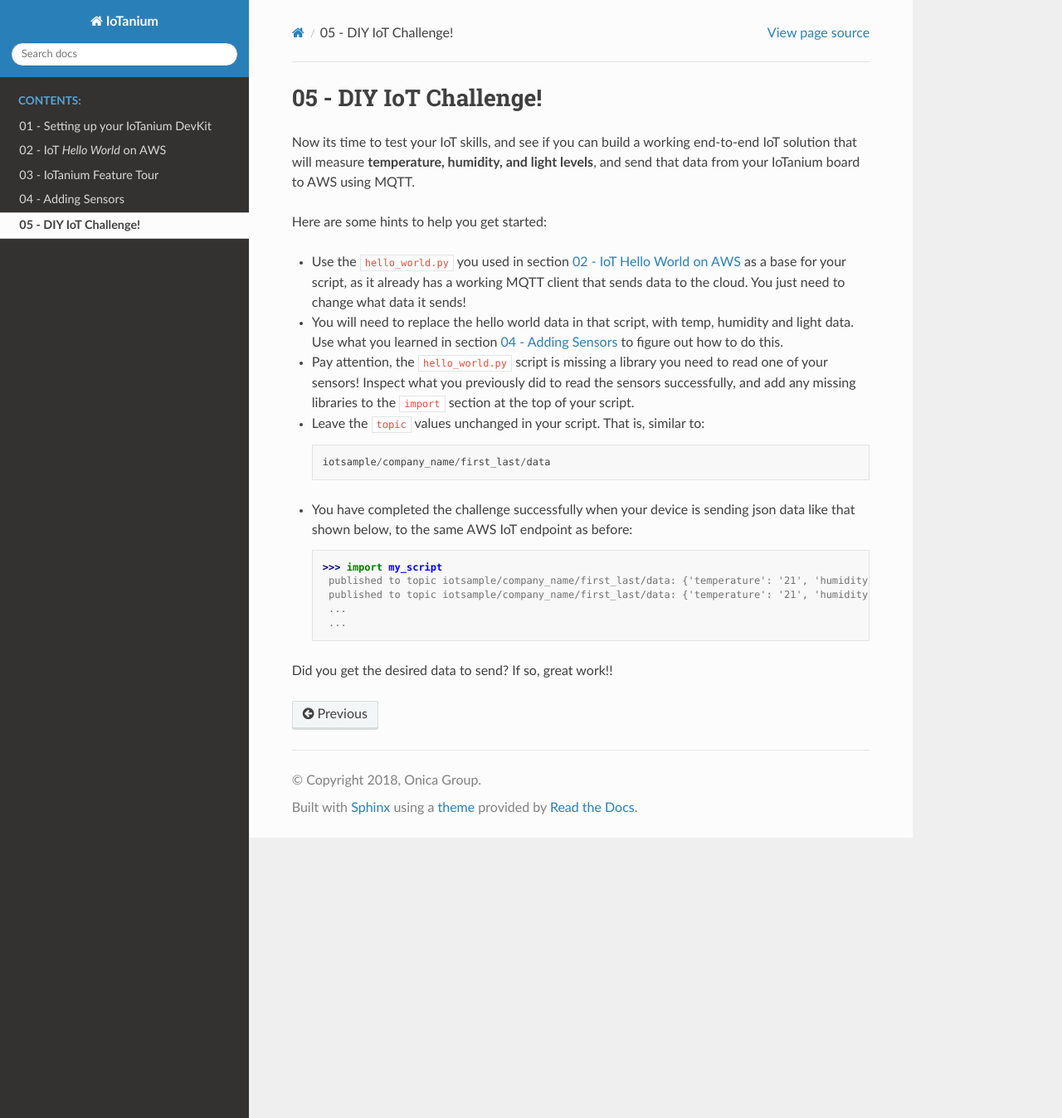
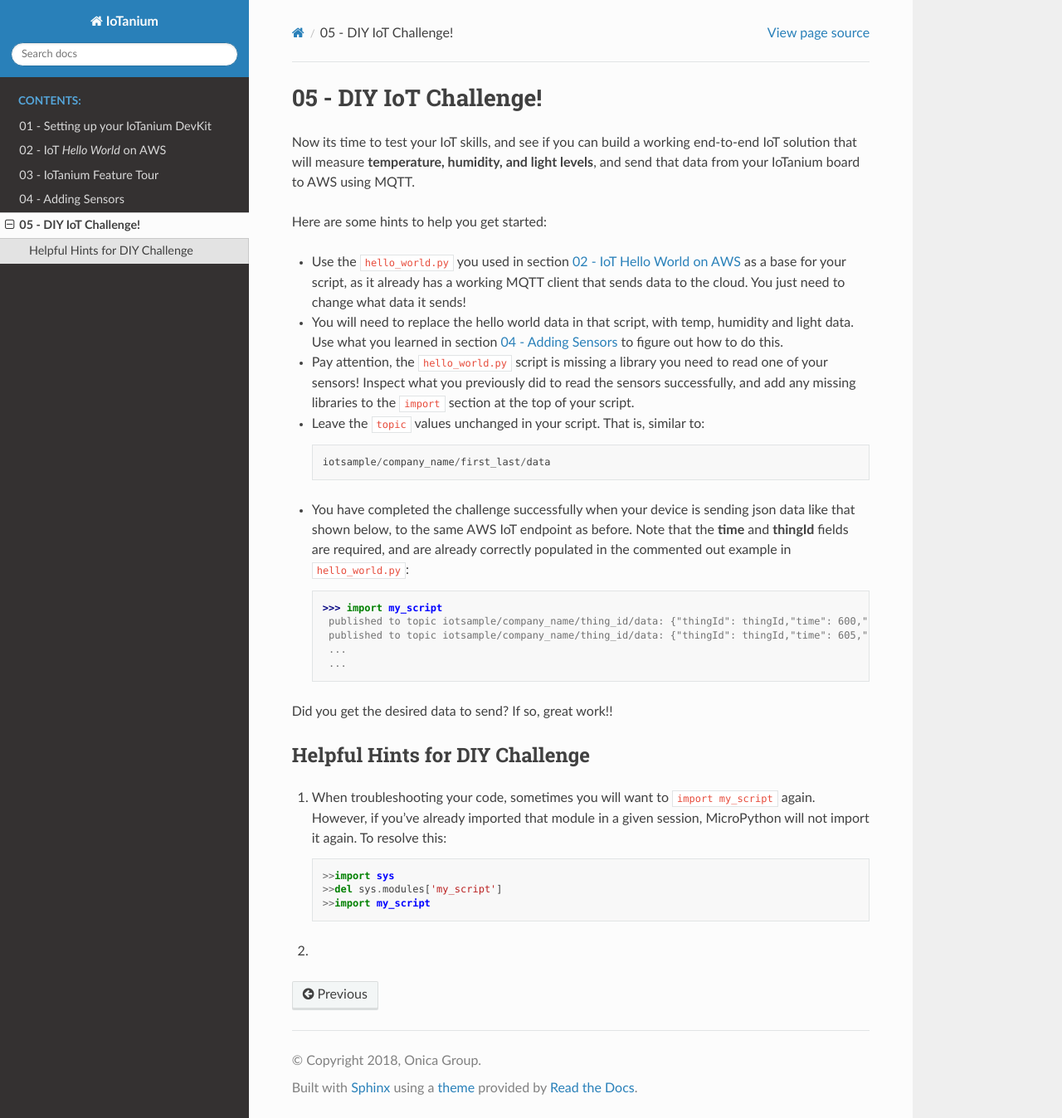
Before and after one commit to mpataws/iotanium, a Sphinx documentation site: the page built from docs/source/diy_challenge/diy_challenge.rst, in a window 1280 px wide and 1348 px high. Shown: the whole window at 83% size. Built offline with Sphinx 7.4.7 and the Read the Docs theme 2.0.0, drawn with Linux system fonts in a browser that asks for light colours.

Commit message:
cleanup/reformatting for AWS event

```diff
--- a/docs/source/diy_challenge/diy_challenge.rst
+++ b/docs/source/diy_challenge/diy_challenge.rst
@@ -15,12 +15,23 @@ Here are some hints to help you get started:
 
    iotsample/company_name/first_last/data
 
-- You have completed the challenge successfully when your device is sending json data like that shown below, to the same AWS IoT endpoint as before::
+- You have completed the challenge successfully when your device is sending json data like that shown below, to the same AWS IoT endpoint as before.  Note that the **time** and **thingId** fields are required, and are already correctly populated in the commented out example in ``hello_world.py``::
 
    >>> import my_script
-    published to topic iotsample/company_name/first_last/data: {'temperature': '21', 'humidity': '51', 'light': '4095'}
-    published to topic iotsample/company_name/first_last/data: {'temperature': '21', 'humidity': '51', 'light': '4095'}
+    published to topic iotsample/company_name/thing_id/data: {"thingId": thingId,"time": 600,"temperature": '21',"humidity": '51',"light": '4095'}
+    published to topic iotsample/company_name/thing_id/data: {"thingId": thingId,"time": 605,"temperature": '21',"humidity": '51',"light": '4095'}
     ...
     ...
 
 Did you get the desired data to send?  If so, great work!!
+
+
+Helpful Hints for DIY Challenge
+~~~~~~~~~~~~~~~~~~~~~~~~~~~~~~~~
+1. When troubleshooting your code, sometimes you will want to ``import my_script`` again.  However, if you've already imported that module in a given session, MicroPython will not import it again.  To resolve this::
+
+   >>import sys
+   >>del sys.modules['my_script']
+   >>import my_script
+
+2.
--- a/docs/source/iot_hello_world/iot_hello_world.rst
+++ b/docs/source/iot_hello_world/iot_hello_world.rst
@@ -13,7 +13,7 @@ Add Config Values to `hello_world.py`
 - Edit the lines below, replacing the values with the correct values.  **all values are 100% lower case exactly as shown**::
 
     # config
-    device_id = 'first_last'
+    thingId = 'team_name' #choose any team name, make it one single word, all lowercase
     company_name = 'your_company_name'
     endpoint = 'aws_iot_endpoint_dns_hostname'
 
@@ -45,8 +45,8 @@ Send 'Hello World!' to AWS IoT
 - In the WebREPL terminal, run the ``hello_world.py`` script, and notice the message publishing logs.  Note: to execute a script manually in Micropython, you ``import`` the script as a module, leaving off the ``.py`` extension as shown below.
 
     >>> import hello_world
-    published to topic iotsample/company_name/first_last/data: {'message': 'Hello World from first_last'}
-    published to topic iotsample/company_name/first_last/data: {'message': 'Hello World from first_last'}
+    published to topic iotsample/company_name/first_last/data: {'message': 'Hello World from <thingId>'}
+    published to topic iotsample/company_name/first_last/data: {'message': 'Hello World from <thingId>'}
     ...
     ...
 
```
Also changed, not shown: docs/source/sensors/sensors.rst (+5 -5 lines), docs/source/setup/setup.rst (+7 -6 lines).
